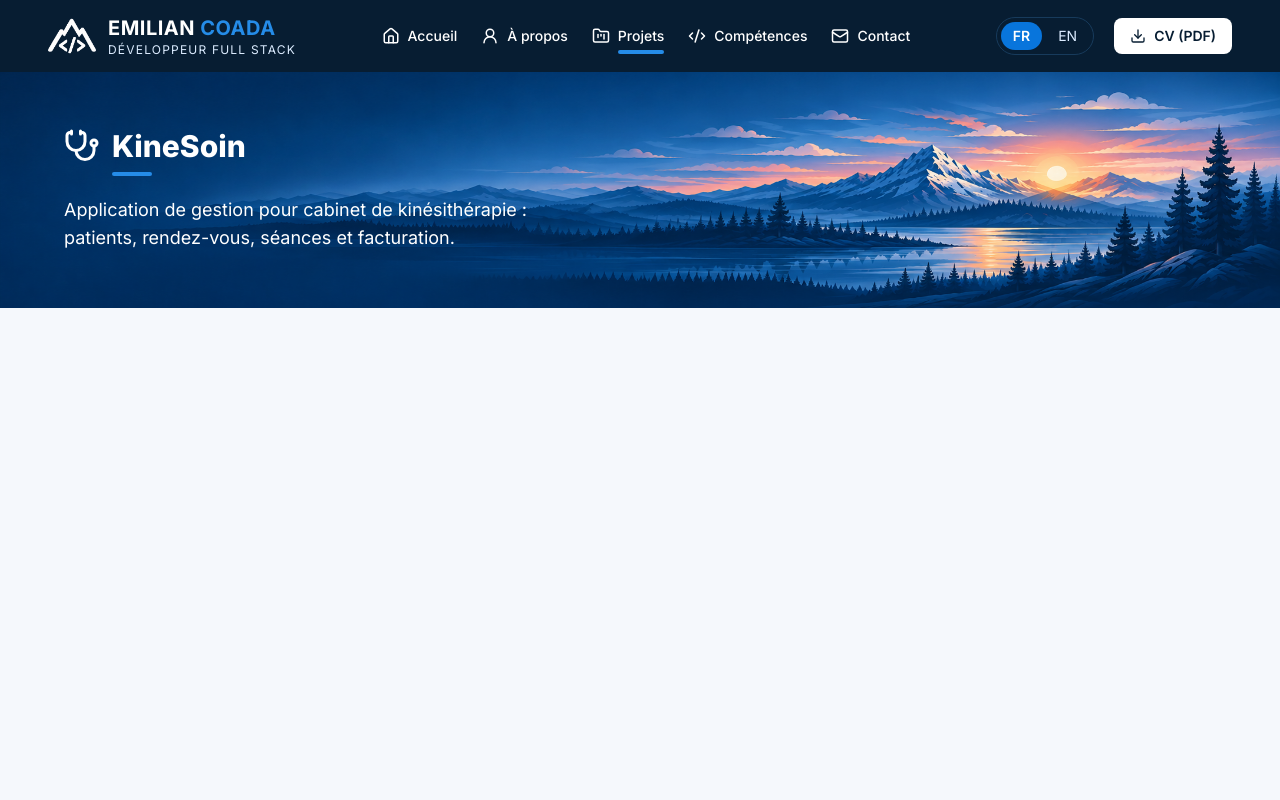
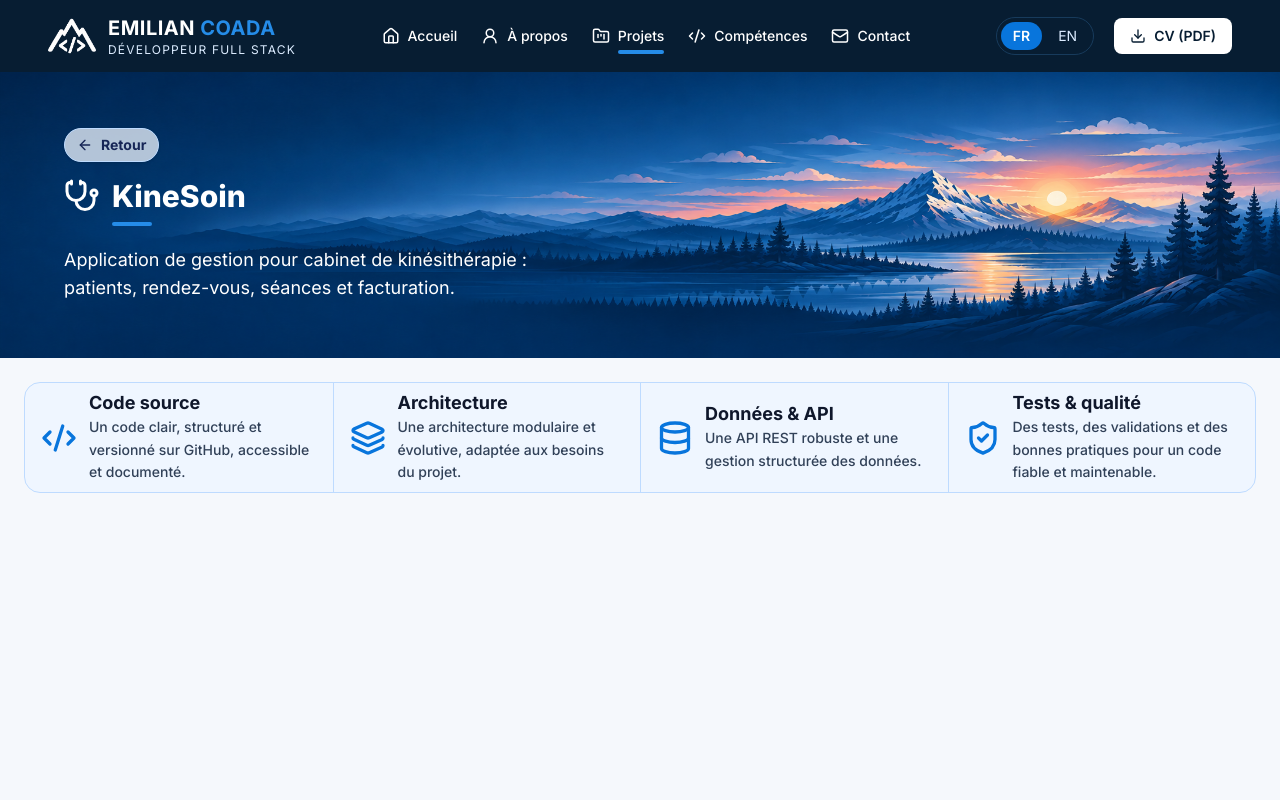
Before and after one commit to Coada-Emilian/developer-portfolio, a React (Vite) app in the folder frontend/: page /projects/1 in a window 1280 px wide. Shown: the top 800 px of the page. Built offline with nearby package versions, Linux system fonts and the light colour scheme.

Commit message:
feat: add project technical highlights section

```diff
--- /dev/null
+++ b/frontend/src/data/pages/project.ts
@@ -0,0 +1,25 @@
+import { Code2, Database, Layers3, ShieldCheck } from 'lucide-react'
+
+export const highlights = [
+  {
+    icon: Code2,
+    title: 'Code source',
+    description: 'Un code clair, structuré et versionné sur GitHub, accessible et documenté.',
+  },
+  {
+    icon: Layers3,
+    title: 'Architecture',
+    description: 'Une architecture modulaire et évolutive, adaptée aux besoins du projet.',
+  },
+  {
+    icon: Database,
+    title: 'Données & API',
+    description: 'Une API REST robuste et une gestion structurée des données.',
+  },
+  {
+    icon: ShieldCheck,
+    title: 'Tests & qualité',
+    description:
+      'Des tests, des validations et des bonnes pratiques pour un code fiable et maintenable.',
+  },
+]
--- a/frontend/src/pages/project/ProjectPage.tsx
+++ b/frontend/src/pages/project/ProjectPage.tsx
@@ -1,4 +1,6 @@
 import { useParams } from 'react-router-dom'
+import HighlightsSection from '../../components/shared/HighlightsSection'
+import { highlights } from '../../data/pages/project'
 import { projects } from '../../data/projects'
 import HeroSection from './sections/HeroSection'
 
@@ -10,6 +12,10 @@ export default function ProjectPage() {
   return (
     <main className="min-h-screen bg-surface text-text-primary">
       {currentProject && <HeroSection project={currentProject} />}
+
+      <div className="flex flex-col gap-5 px-4 py-5 sm:gap-6 sm:px-6 lg:p-6">
+        <HighlightsSection highlights={highlights} />
+      </div>
     </main>
   )
 }
--- a/frontend/src/pages/project/sections/HeroSection.tsx
+++ b/frontend/src/pages/project/sections/HeroSection.tsx
@@ -14,6 +14,7 @@ export default function HeroSection({ project }: HeroSectionProps) {
       tabletSubtitle={project?.description.tablet}
       desktopSubtitle={project?.description.desktop}
       project={project}
+      backButton={true}
     />
   )
 }
```
Also changed, not shown: frontend/src/pages/project/sections/HighlightsSection.tsx (added).
